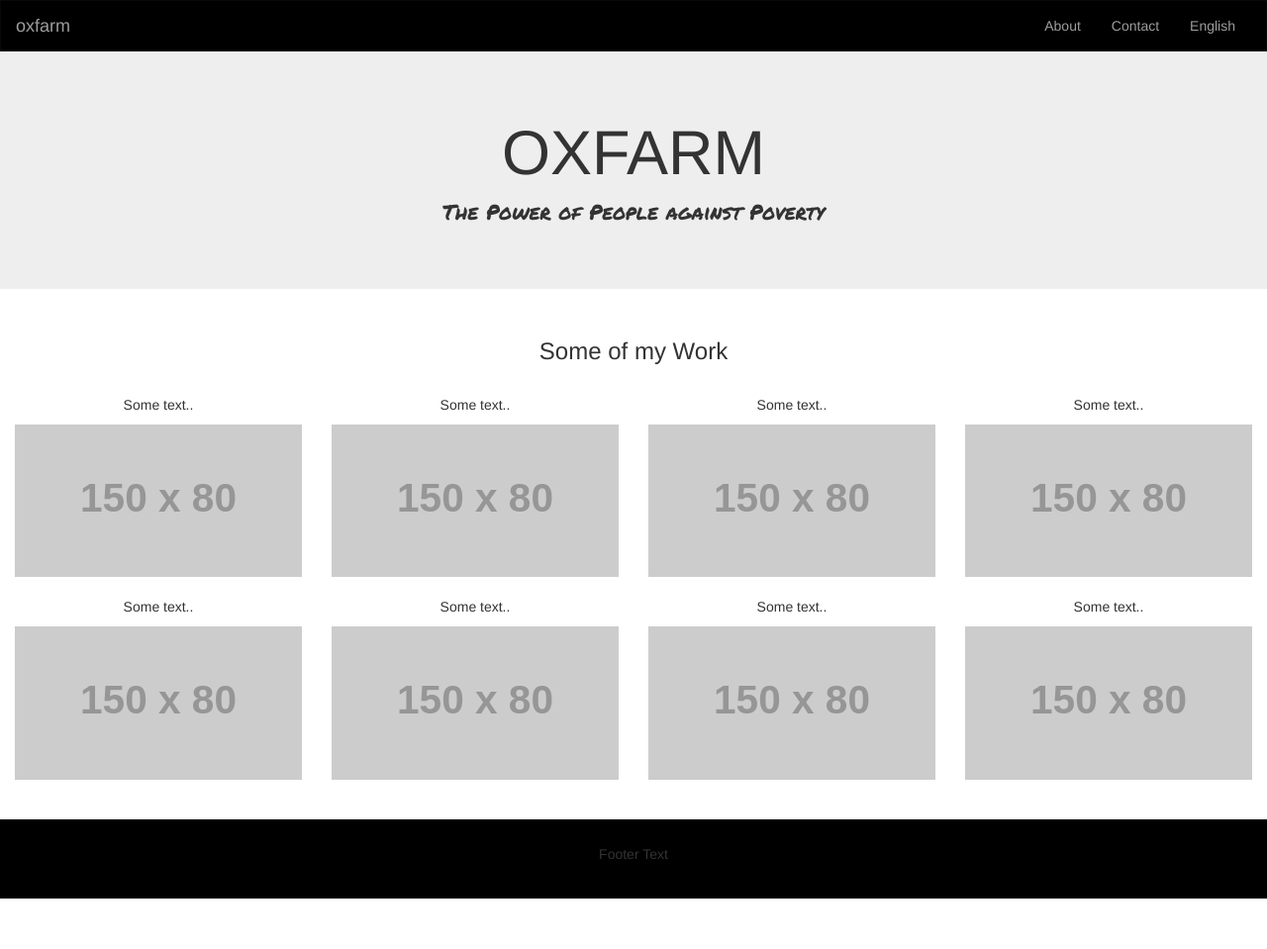
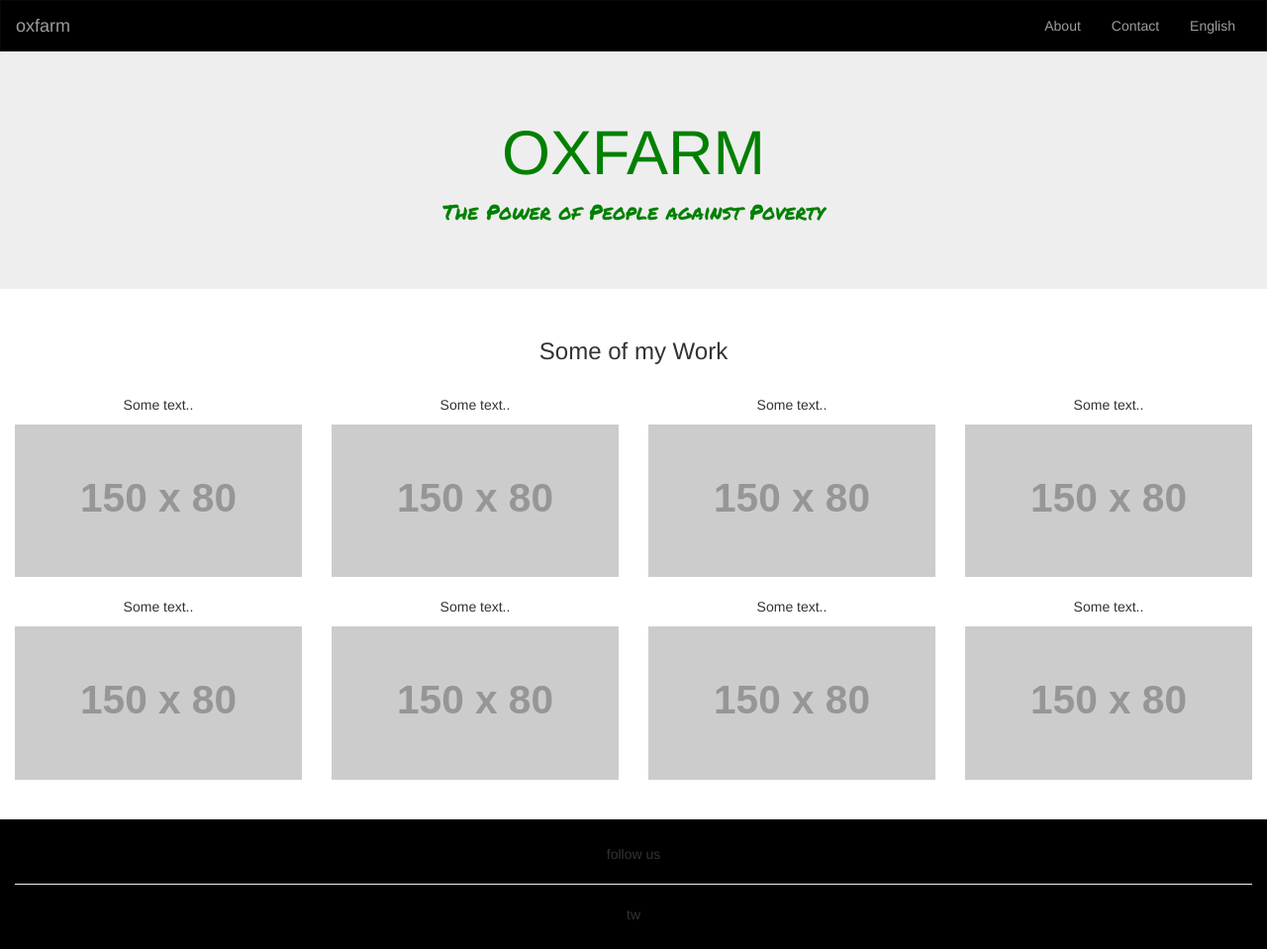
Before and after one commit to nyagajr/oxfam-landing-page, a plain HTML site: page index.html in a window 1280 px wide. Shown: the whole page at 99% size. Before the commit the page ends 908 px from the top, so only its background shows below. Drawn offline with nearby package versions, Linux system fonts and the light colour scheme; placeholder pictures from the web are drawn by us.

Commit message:
more styling

```diff
--- a/CSS/styles.css
+++ b/CSS/styles.css
@@ -12,3 +12,6 @@ footer {
   background-color: #000000;
   padding: 25px;
 }
+.hr1{
+  color: #B9B7CC
+}
--- a/index.html
+++ b/index.html
@@ -23,7 +23,7 @@
           <span class="icon-bar"></span>
           <span class="icon-bar"></span>
         </button>
-        <a class="navbar-brand" href="#">oxfarm</a>
+        <a class="navbar-brand" href="index.html">oxfarm</a>
       </div>
       <div class="collapse navbar-collapse" id="myNavbar">
         <!-- <ul class="nav navbar-nav">
@@ -41,8 +41,8 @@
 
   <div class="jumbotron">
     <div class="container text-center">
-      <h1>OXFARM</h1>
-      <p style="font-family: 'Permanent Marker', cursive;">
+      <h1 style="color:green">OXFARM</h1>
+      <p style="font-family: 'Permanent Marker', cursive;color:green">
         The Power of People against Poverty
       </p>
     </div>
@@ -92,7 +92,9 @@
   </div><br><br>
 
   <footer class="container-fluid text-center">
-    <p>Footer Text</p>
+    <p>follow us</p>
+    <hr class="hr1">
+    tw
   </footer>
 
 </body>
```
Also changed, not shown: img/kenya_cover_photo_102624lpr.jpg (added).
